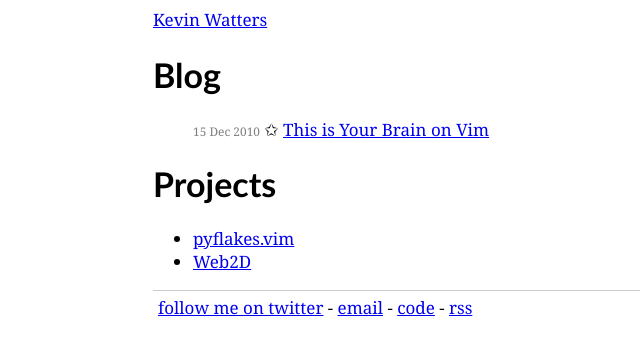
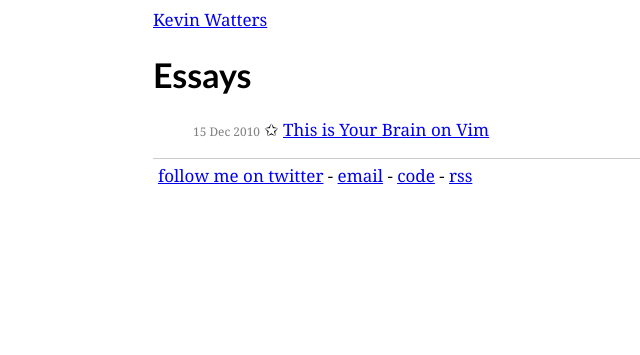
Before and after one commit to kevinw/kevinw.github.com, a Jekyll site: the page built from index.html, in a window 1280 px wide. Shown: the top 355 px of the page, without its empty margins (137-777 px from the left). Built offline with Jekyll 4.4.1, drawn with Linux system fonts in a browser that asks for light colours.

Commit message:
comment out projects

```diff
--- a/index.html
+++ b/index.html
@@ -4,7 +4,7 @@ title: Kevin Watters
 ---
 
 <div id="home">
-    <h1>Blog</h1>
+    <h1>Essays</h1>
     <ul class="posts">
         {% for post in site.posts %}
         <li><span class="post_list_date">{{ post.date | date_to_string }}</span>
@@ -12,11 +12,13 @@ title: Kevin Watters
         <a href="{{ post.url }}">{{ post.title }}</a></li>
         {% endfor %}
     </ul>
+    <!--
     <h1>Projects</h1>
     <ul class="projects">
         <li> <a href="http://symbolsystem.com/pyflakes-vim">pyflakes.vim</a></li>
         <li> <a href="http://symbolsystem.com/web2d">Web2D</a></li>
     </ul>
+    -->
 </div>
 
 {% include twitter.html %}
```
